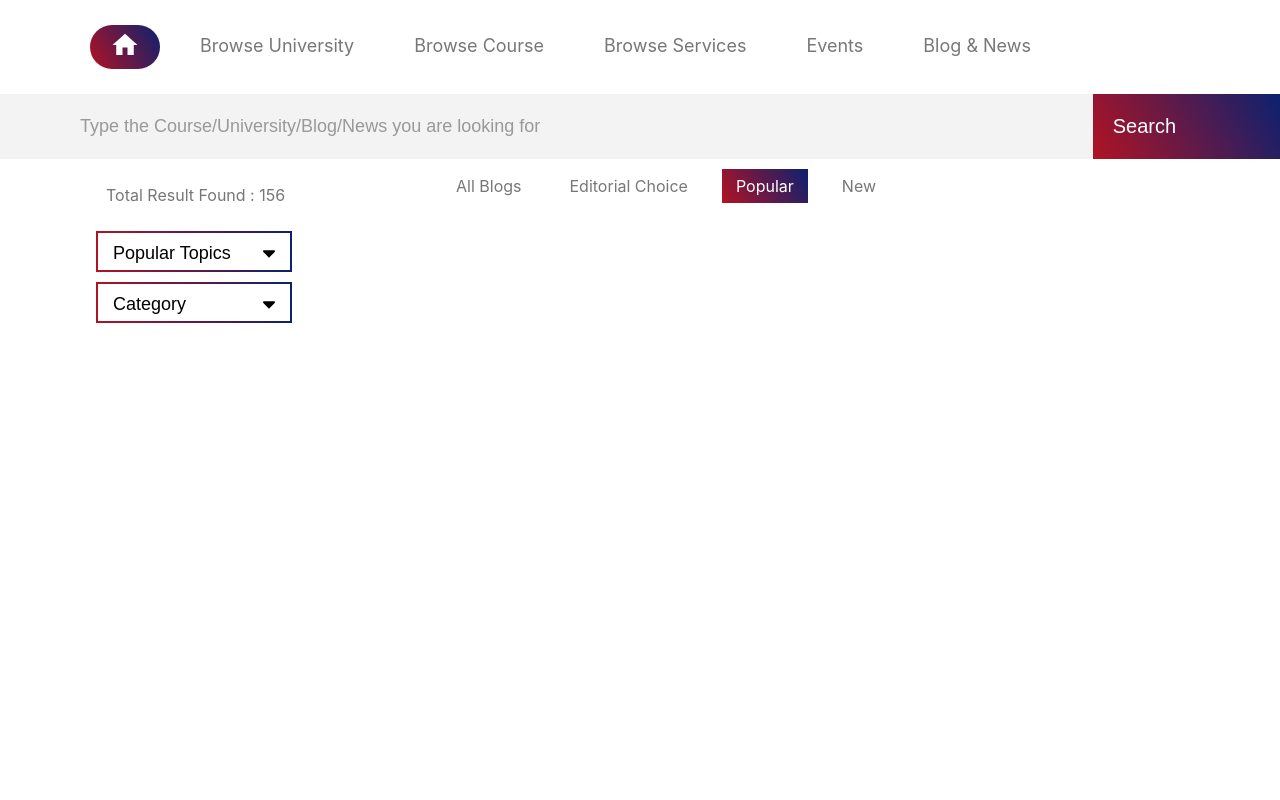
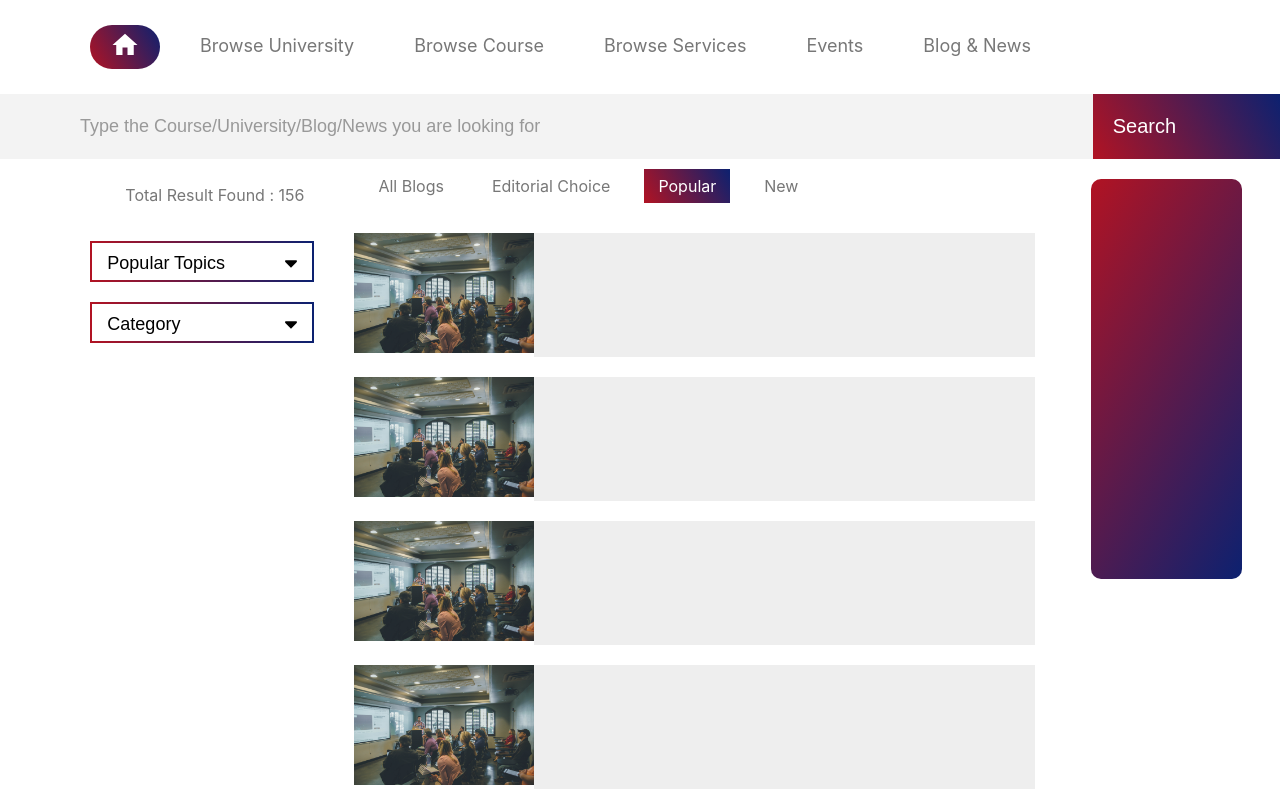
Before and after one commit to ShivanshuAtGit/cspar-task, a React (Create React App) app: page / in a window 1280 px wide. Shown: the top 800 px of the page. Built offline with nearby package versions, Linux system fonts and the light colour scheme.

Commit message:
card component structure is ready

```diff
--- a/src/App.js
+++ b/src/App.js
@@ -3,6 +3,7 @@ import Header from './components/Header';
 import SearchInput from './components/SearchInput';
 import LeftComponent from './components/LeftComponent';
 import RightComponent from './components/RightComponent';
+import AdsBanner from './components/AdsBanner';
 
 function App() {
   return (
@@ -12,6 +13,7 @@ function App() {
       <section className='main-block'>
         <LeftComponent />
         <RightComponent />
+        <AdsBanner />
       </section>
     </>
   );
--- /dev/null
+++ b/src/components/AdsBanner/index.jsx
@@ -0,0 +1,12 @@
+import React from "react";
+import "./style.css";
+
+const AdsBanner = () => {
+  return (
+    <div className="banner-block">
+      <div className="banner"></div>
+    </div>
+  );
+};
+
+export default AdsBanner;
--- /dev/null
+++ b/src/components/AdsBanner/style.css
@@ -0,0 +1,11 @@
+.banner-block {
+  flex-basis: 15%;
+}
+
+.banner {
+  height: 50vh;
+  margin-top: 20px;
+  width: 80%;
+  background: linear-gradient(120deg, #b11323, #0c2170);
+  border-radius: 10px;
+}
--- /dev/null
+++ b/src/components/Card/index.jsx
@@ -0,0 +1,15 @@
+import React from "react";
+import "./style.css";
+
+const Card = () => {
+  return (
+    <div className="card">
+      <div className="card-image-block">
+        <img className="card-image" src="image/pic3.jpg" />
+      </div>
+      <div className="card-content-section"></div>
+    </div>
+  );
+};
+
+export default Card;
--- /dev/null
+++ b/src/components/Card/style.css
@@ -0,0 +1,23 @@
+.card {
+  width: 100%;
+  display: flex;
+  margin: 20px 0;
+}
+
+.card:hover .card-content-section {
+  background-color: #b11323;
+}
+
+.card-image-block {
+  flex-basis: 25%;
+}
+
+.card-image {
+  width: 100%;
+  height: 120px;
+}
+
+.card-content-section {
+  background-color: #eee;
+  flex-basis: 70%;
+}
--- a/src/components/DropDown/style.css
+++ b/src/components/DropDown/style.css
@@ -5,7 +5,7 @@
   border-image-slice: 1;
   border-bottom: none;
   padding: 0;
-  width: 75%;
+  width: 70%;
 }
 
 .dropBtn {
--- a/src/components/LeftComponent/style.css
+++ b/src/components/LeftComponent/style.css
@@ -1,5 +1,8 @@
 .left-block {
-  flex-basis: 20%;
+  flex-basis: 25%;
+  display: flex;
+  flex-direction: column;
+  align-items: flex-end;
 }
 
 .result-count {
--- a/src/components/RightComponent/index.jsx
+++ b/src/components/RightComponent/index.jsx
@@ -1,4 +1,5 @@
 import React from "react";
+import Card from "../Card";
 import "./style.css";
 
 const RightComponent = () => {
@@ -20,6 +21,11 @@ const RightComponent = () => {
           <a href="#">New</a>
         </li>
       </ul>
+      <Card />
+      <Card />
+      <Card />
+      <Card />
+      <Card />
     </div>
   );
 };
--- a/src/components/RightComponent/style.css
+++ b/src/components/RightComponent/style.css
@@ -1,5 +1,6 @@
 .right-block {
-  flex-basis: 65%;
+  flex-basis: 57%;
+  padding: 0 20px 0 40px;
 }
 
 .mini-nav {
@@ -10,11 +11,10 @@
   display: flex;
   direction: row;
   padding: 10px;
-  padding-left: 80px;
 }
 
 .mini-nav li {
-  margin: 0 10px;
+  margin: 0 20px 0 0;
 }
 
 .mini-nav li a {
```
Also changed, not shown: public/image/pic.jpg (added), public/image/pic3.jpg (added).
